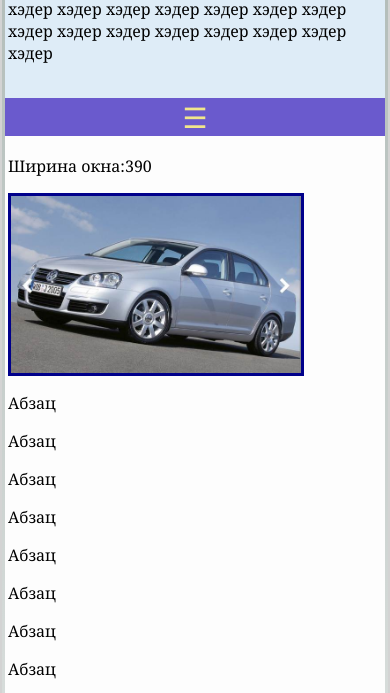
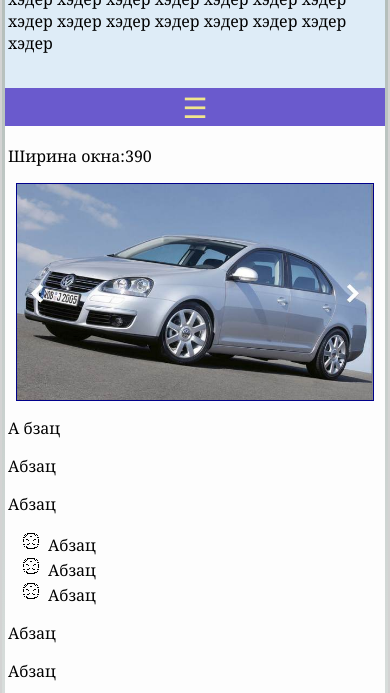
Before and after one commit to Aparin/myFastTemplate, a plain HTML site: page index.html in a window 390 px wide. Shown: the part 123-816 px from the top of the page. Drawn offline with nearby package versions, Linux system fonts and the light colour scheme.

Commit message:
Картинки на всех разрешениях работают корректно

```diff
--- a/index.html
+++ b/index.html
@@ -35,13 +35,17 @@
 	<!-- начало блока контент -->
 	<div id="content">
 		<script>document.write('<p>Ширина окна:' + document.documentElement.clientWidth + '</p>');</script>
+
 		<img class='image' src='img.jpg'/>
+
+		<p>А бзац</p>
 		<p>Абзац</p>
 		<p>Абзац</p>
-		<p>Абзац</p>
-		<p>Абзац</p>
-		<p>Абзац</p>
-		<p>Абзац</p>
+		<ul>
+		<li>Абзац</li>
+		<li>Абзац</li>
+		<li>Абзац</li>
+		</ul>
 		<p>Абзац</p>
 		<p>Абзац</p>
 		<p>Абзац</p>
--- a/style.css
+++ b/style.css
@@ -7,8 +7,18 @@ body {
 	border-radius:5px;
 	margin: 10px auto;
 	}
+ul {
+	list-style-image: url("ul.png");
+	list-style-type:none;
+	}
 	#toggleMenu {display:none; color: white;}
-	.image {max-width: 999px; min-width:640px;}
+	.image {
+		display: block;
+		position: relative;
+		width: 98%;
+		margin: 0 1%;
+		border: 1px solid darkblue;
+	}
 	#sidebar1, #sidebar2  {
 	width:320px;
 	padding:10px 5px 5px 10px;
@@ -42,12 +52,6 @@ body {
 		background-color:#fdfdfd;
 		float:left;
 	}
-	#sidebar1, #sidebar2  {
-	width:320px;
-	padding:10px 5px 5px 10px;
-	float:left;
-	}
-
 }
 
 @media screen and (min-width: 701px) and (max-width: 1039px){
@@ -80,12 +84,12 @@ body {
 	background-color:#fdfdfd;
 	float:left;
 	}
-
 }
 
 @media screen and (max-width: 700px) {
 	body {
 	padding:3px;
+	margin:0px;
 	}
 
 	#logo {
@@ -132,8 +136,15 @@ body {
 	}
 	.image {
 		display:block;
-		min-width:290px;
-		width: 290px;
-		border: 3px solid darkblue;
+		min-width:270px;
+		max-width: 95%;
+		border: 1px solid darkblue;
+		position:relative;
+		margin: 0 auto;
+	}
+	#sidebar1, #sidebar2  {
+		width:320px;
+		padding:3px;
+		float:none;
 	}
 }
```
Also changed, not shown: ul.png (added).
